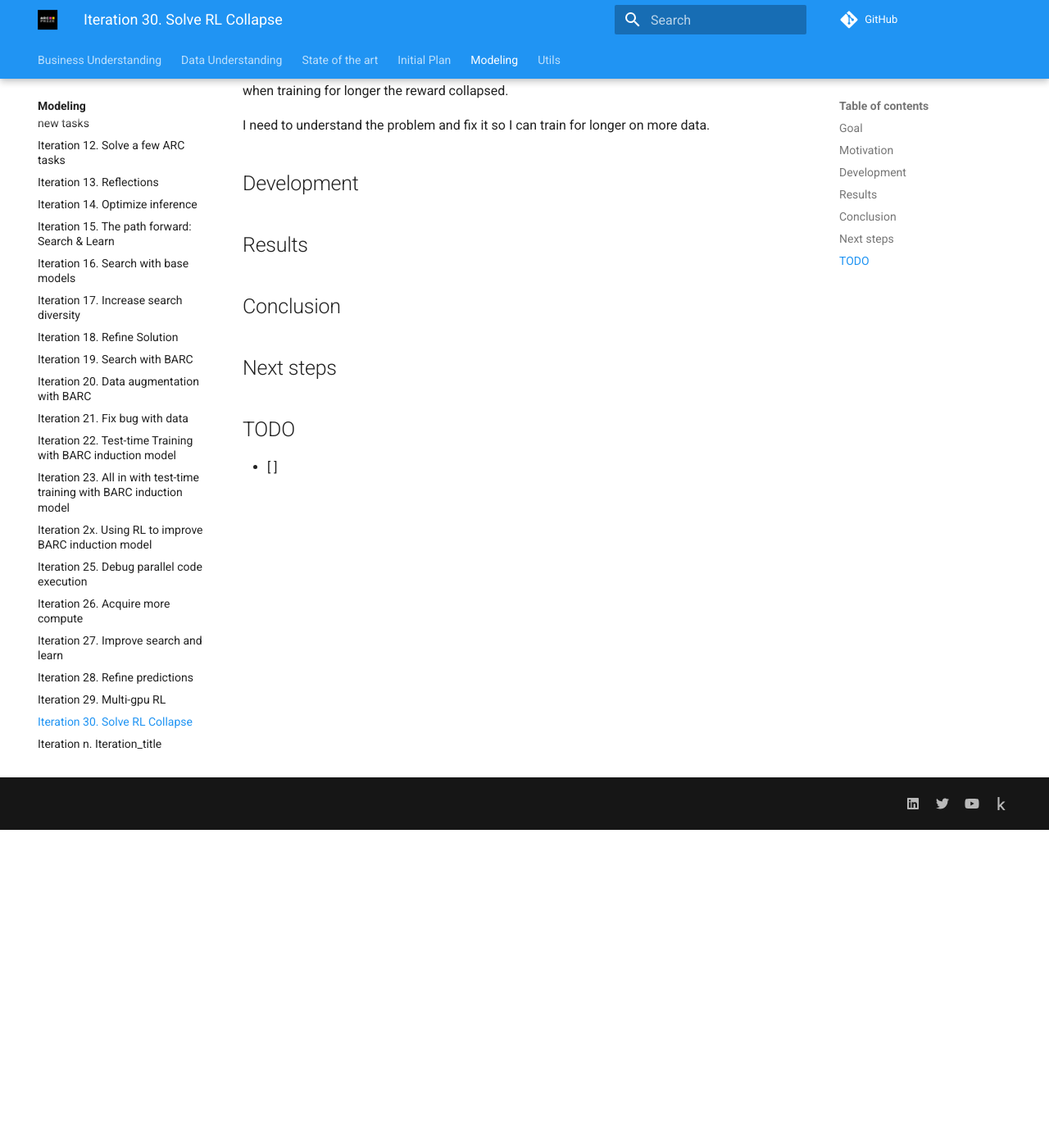
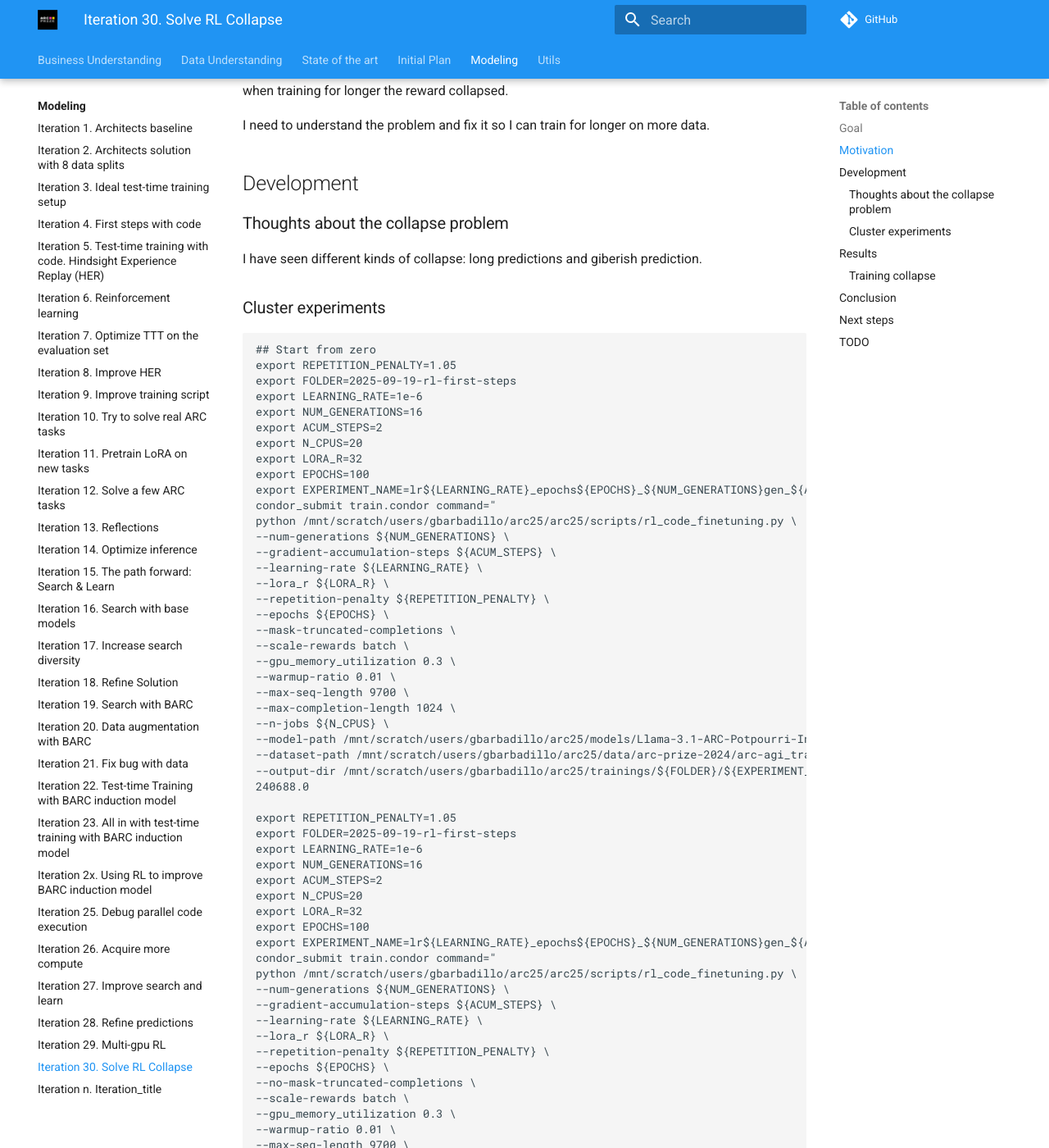
Before and after one commit to ironbar/arc25, an MkDocs documentation site: the page built from docs/modeling/Iteration_30_solve_RL_collapse.md, in a window 1280 px wide and 1400 px high, scrolled down 388 px. Shown: the whole window at 82% size. Built offline with MkDocs 1.6.1 and Material for MkDocs 9.7.7, drawn with Linux system fonts in a browser that asks for light colours; comment, search, counter and statistics services are not loaded; some of the changed text lies outside the part shown.

Commit message:
documenting iteration 30

````diff
--- a/docs/modeling/Iteration_30_solve_RL_collapse.md
+++ b/docs/modeling/Iteration_30_solve_RL_collapse.md
@@ -24,7 +24,98 @@
 
 ## Development
 
+### Thoughts about the collapse problem
+
+I have seen different kinds of collapse: long predictions and giberish prediction.
+
+### Cluster experiments
+
+```bash
+## Start from zero
+export REPETITION_PENALTY=1.05
+export FOLDER=2025-09-19-rl-first-steps
+export LEARNING_RATE=1e-6
+export NUM_GENERATIONS=16
+export ACUM_STEPS=2
+export N_CPUS=20
+export LORA_R=32
+export EPOCHS=100
+export EXPERIMENT_NAME=lr${LEARNING_RATE}_epochs${EPOCHS}_${NUM_GENERATIONS}gen_${ACUM_STEPS}accum-steps_${LORA_R}lora_repetition-penalty-${REPETITION_PENALTY}_masked-truncate
+condor_submit train.condor command="
+python /mnt/scratch/users/gbarbadillo/arc25/arc25/scripts/rl_code_finetuning.py \
+--num-generations ${NUM_GENERATIONS} \
+--gradient-accumulation-steps ${ACUM_STEPS} \
+--learning-rate ${LEARNING_RATE} \
+--lora_r ${LORA_R} \
+--repetition-penalty ${REPETITION_PENALTY} \
+--epochs ${EPOCHS} \
+--mask-truncated-completions \
+--scale-rewards batch \
+--gpu_memory_utilization 0.3 \
+--warmup-ratio 0.01 \
+--max-seq-length 9700 \
+--max-completion-length 1024 \
+--n-jobs ${N_CPUS} \
+--model-path /mnt/scratch/users/gbarbadillo/arc25/models/Llama-3.1-ARC-Potpourri-Induction-8B \
+--dataset-path /mnt/scratch/users/gbarbadillo/arc25/data/arc-prize-2024/arc-agi_training_challenges.json \
+--output-dir /mnt/scratch/users/gbarbadillo/arc25/trainings/${FOLDER}/${EXPERIMENT_NAME}" -append request_gpus=1 -append request_cpus=${N_CPUS} -append request_memory=128G --append 'requirements = (TARGET.Machine == "calculon21.das-nano.com")'
+240688.0
+
+export REPETITION_PENALTY=1.05
+export FOLDER=2025-09-19-rl-first-steps
+export LEARNING_RATE=1e-6
+export NUM_GENERATIONS=16
+export ACUM_STEPS=2
+export N_CPUS=20
+export LORA_R=32
+export EPOCHS=100
+export EXPERIMENT_NAME=lr${LEARNING_RATE}_epochs${EPOCHS}_${NUM_GENERATIONS}gen_${ACUM_STEPS}accum-steps_${LORA_R}lora_repetition-penalty-${REPETITION_PENALTY}_unmasked-truncate
+condor_submit train.condor command="
+python /mnt/scratch/users/gbarbadillo/arc25/arc25/scripts/rl_code_finetuning.py \
+--num-generations ${NUM_GENERATIONS} \
+--gradient-accumulation-steps ${ACUM_STEPS} \
+--learning-rate ${LEARNING_RATE} \
+--lora_r ${LORA_R} \
+--repetition-penalty ${REPETITION_PENALTY} \
+--epochs ${EPOCHS} \
+--no-mask-truncated-completions \
+--scale-rewards batch \
+--gpu_memory_utilization 0.3 \
+--warmup-ratio 0.01 \
+--max-seq-length 9700 \
+--max-completion-length 1024 \
+--n-jobs ${N_CPUS} \
+--model-path /mnt/scratch/users/gbarbadillo/arc25/models/Llama-3.1-ARC-Potpourri-Induction-8B \
+--dataset-path /mnt/scratch/users/gbarbadillo/arc25/data/arc-prize-2024/arc-agi_training_challenges.json \
+--output-dir /mnt/scratch/users/gbarbadillo/arc25/trainings/${FOLDER}/${EXPERIMENT_NAME}" -append request_gpus=1 -append request_cpus=${N_CPUS} -append request_memory=128G --append 'requirements = (TARGET.Machine == "calculon21.das-nano.com")'
+240689.0
+```
+
 ## Results
+
+### Training collapse
+
+When training for long on all the ARC-AGI-1 training samples I have observed that the reward collapses.
+
+First trainings for more than 5k steps (more than 12 epochs) show the same problem.
+
+![alt text](res/1759507475811_image.png)
+
+The model starts to make longer predictions that fill all the output tokens, it repeats the same text over and over.
+After seeing this I thought the problem could be the reward function, that was making a distinction between
+being able to parse or not being able to parse the code. Thus it might be favoring bad code sometimes if it could be parsed.
+
+However simplifying the reward did not solve the problem. The metrics show the same problem:
+
+![alt text](res/1759507730951_image.png)
+
+I have tried different configurations of repetition penalty and unmasking the truncated completions to see if I could continue a training without collapsing without much success. Sometimes I could prevent collapse but
+at the cost of not improving the reward.
+
+![alt text](res/1759508063549_image.png)
+
+TODO: Maybe I have to train from zero
+TODO: Maybe I have to lower the learning rate
 
 ## Conclusion
 
````
Also changed, not shown: docs/modeling/Iteration_24_RL_BARC.md (+1 -1 lines).
